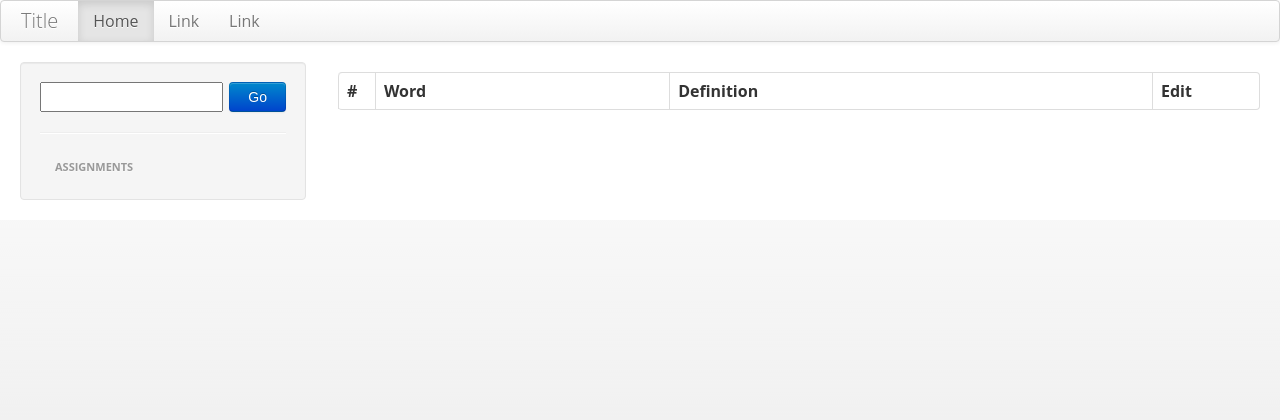
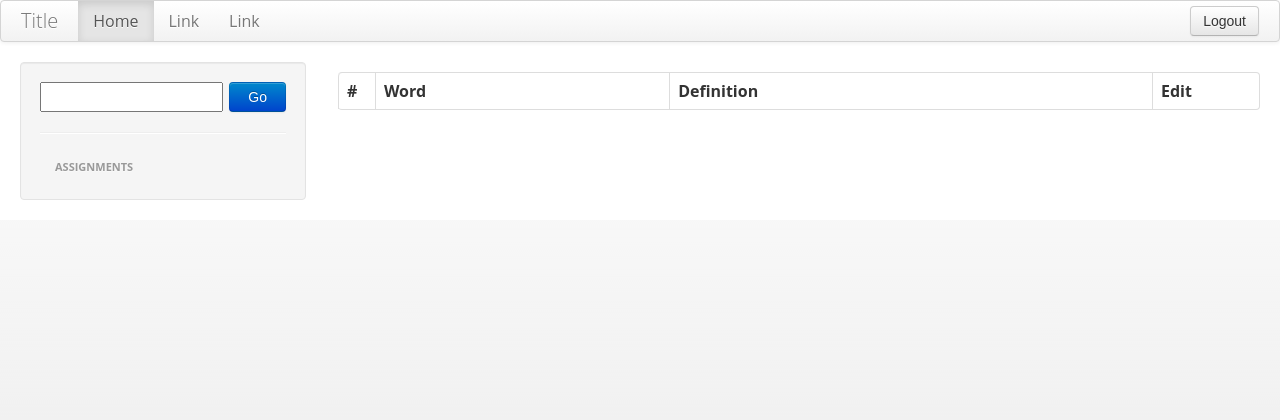
Before and after one commit to CMU-15-239/BWTSmartphone, a website: page html/index.html in a window 1280 px wide. Drawn offline with nearby package versions, Linux system fonts and the light colour scheme; no server answers.

Commit message:
added logout

```diff
--- a/html/index.html
+++ b/html/index.html
@@ -21,6 +21,9 @@
           <li><a href="#">Link</a></li>
           <li><a href="#">Link</a></li>
         </ul>
+        <form class="navbar-form pull-right">
+          <button type="submit" class="btn" formaction='/logout'>Logout</button>
+        </form>
       </div>
     </div>
   </header>
```
